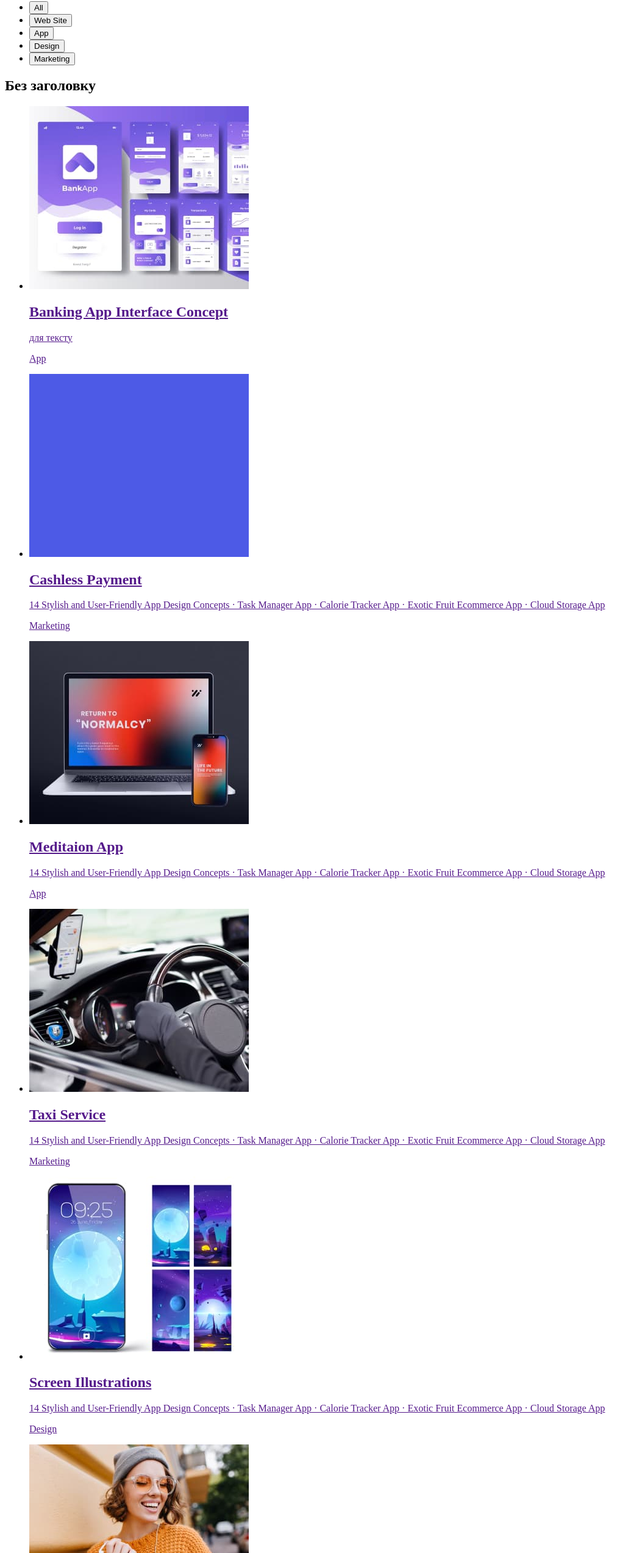
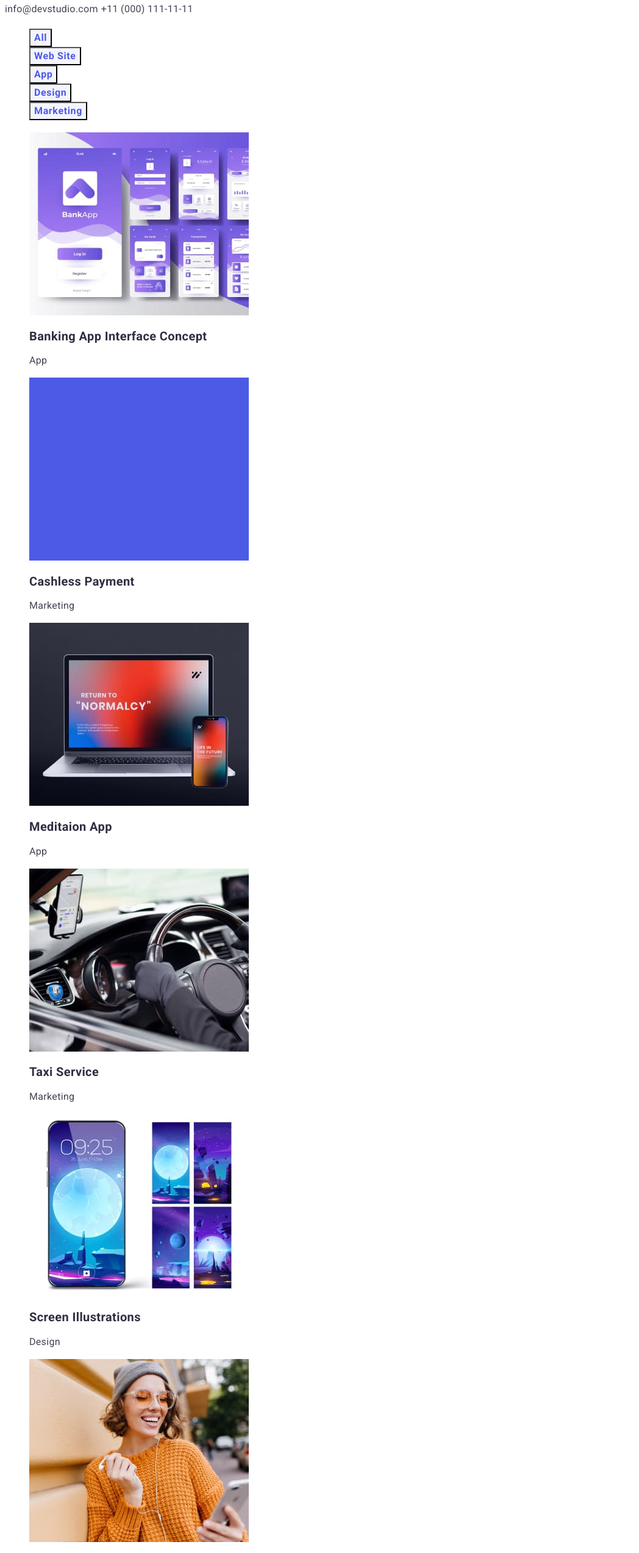
Before and after one commit to Sergiy-dp/goit-markup-hw-02, a plain HTML site: page portfolio.html in a window 1280 px wide. Shown: the part 144-2690 px from the top of the page at 61% size, without its empty margins (0-1048 px from the left). Drawn offline with Linux system fonts and the light colour scheme.

Commit message:
Update portfolio.html

```diff
--- a/portfolio.html
+++ b/portfolio.html
@@ -5,132 +5,168 @@
     <meta http-equiv="X-UA-Compatible" content="IE=edge" />
     <meta name="viewport" content="width=device-width, initial-scale=1.0" />
     <title>WEB STUDIO</title>
+    <link rel="preconnect" href="https://fonts.googleapis.com" />
+    <link rel="preconnect" href="https://fonts.gstatic.com" crossorigin />
+    <link
+      href="https://fonts.googleapis.com/css2?family=Open+Sans:wght@400;600;700&family=Raleway:wght@800&family=Roboto:wght@400;500;700;900&display=swap"
+      rel="stylesheet"
+    />
+    <link rel="stylesheet" href="./css/styles.css" />
   </head>
   <body class="site-body">
     <!-- шапка сторінки -->
-    <header class="header-logo">
-      <a href="/"><span>WEB</span> STUDIO</a>
+    <header class="header">
+      <a class="header-logo link" href="/"
+        >Web<span class="header-word word">Studio</span></a
+      >
       <!-- навігація на інші сторінки -->
       <nav class="header-navigation">
-          <ul class="header-list">
-          <li class="header-item"><a class="header-link" href="">Studio</a></li>
-          <li class="header-item"><a class="header-link" href="/portfolio.html">Portfolio</a></li>
-          <li class="header-item"><a class="header-link" href="">Contacts</a></li>
+        <ul class="header-list list">
+          <li class="header-item">
+            <a class="header-link link" href="/index.html">Studio</a>
+          </li>
+          <li class="header-item">
+            <a class="header-link link" href="/portfolio.html">Portfolio</a>
+          </li>
+          <li class="header-item">
+            <a class="header-link link" href="">Contacts</a>
+          </li>
         </ul>
       </nav>
-         <!-- пошта,телефон -->
-      <a class="heade-mail" href="mailto:info@devstudio.com">info@devstudio.com</a>
-      <a class="header-tel" href="tel:+110001111111">+11 (000) 111-11-11</a>
+      <!-- пошта,телефон -->
+      <a class="header-mail link" href="mailto:info@devstudio.com"
+        >info@devstudio.com</a
+      >
+      <a class="header-tel link" href="tel:+110001111111"
+        >+11 (000) 111-11-11</a
+      >
     </header>
     <main>
-        <section>
-         <!-- Фыльтр -->
-      <ul>
-        <li><button type="button">All</button></li>
-        <li><button type="button">Web Site</button></li>
-        <li><button type="button">App</button></li>
-        <li><button type="button">Design</button></li>
-        <li><button type="button">Marketing</button></li>
-      </ul>
-      <!-- Секція без заголовку -->
-     <h1>Без заголовку</h1>
-        <ul>
-          <li>
-            <a href="">
-             <img width="360" src="./images/Card_Content1.jpg" alt="pages of the phone screen" />
-             <h2>Banking App Interface Concept</h2>
-             <p>для тексту</p>
-             <p>App</p>
+      <section class="about">
+        <!-- Фільтр -->
+        <ul class="about-list list">
+          <li class="about-item">
+            <button class="about-btn" type="button">All</button>
+          </li>
+          <li class="about-item">
+            <button class="about-btn" type="button">Web Site</button>
+          </li>
+          <li class="about-item">
+            <button class="about-btn" type="button">App</button>
+          </li>
+          <li class="about-item">
+            <button class="about-btn" type="button">Design</button>
+          </li>
+          <li class="about-item">
+            <button class="about-btn" type="button">Marketing</button>
+          </li>
+        </ul>
+        <!-- Секція без заголовку -->
+        <h1 class="page visually-hidden">Без заголовку</h1>
+        <ul class="page-list list">
+          <li class="page-item">
+            <a class="page-link link" href="">
+              <img
+                width="360"
+                src="./images/Card_Content1.jpg"
+                alt="pages of the phone screen"
+              />
+              <h2 class="page-title">Banking App Interface Concept</h2>
+              <p class="page-after-text">App</p>
             </a>
           </li>
-          <li>
-            <a href="">
-             <img width="360" src="./images/Card_Content2.jpg" alt="purple square" />
-             <h2>Cashless Payment</h2>
-             <p>
-             14 Stylish and User-Friendly App Design Concepts · Task Manager App · Calorie Tracker App · Exotic Fruit Ecommerce App · Cloud Storage App
-             </p>
-             <p>Marketing</p>
+          <li class="page-item">
+            <a class="page-link link" href="">
+              <img
+                width="360"
+                src="./images/Card_Content2.jpg"
+                alt="purple square"
+              />
+              <h2 class="page-title">Cashless Payment</h2>
+              <p class="page-after-text">Marketing</p>
             </a>
           </li>
-          <li>
-            <a href="">
-             <img width="360" src="./images/Card_Content3.jpg" alt="laptop phone" />
-             <h2>Meditaion App</h2>
-             <p>
-             14 Stylish and User-Friendly App Design Concepts · Task Manager App · Calorie Tracker App · Exotic Fruit Ecommerce App · Cloud Storage App
-             </p>
-             <p>App</p>
+          <li class="page-item">
+            <a class="page-link link" href="">
+              <img
+                width="360"
+                src="./images/Card_Content3.jpg"
+                alt="laptop phone"
+              />
+              <h2 class="page-title">Meditaion App</h2>
+              <p class="page-after-text">App</p>
             </a>
           </li>
-          <li>
-            <a href="">
-             <img width="360" src="./images/Card_Content4.jpg" alt="car rudder" />
-             <h2>Taxi Service</h2>
-             <p>
-             14 Stylish and User-Friendly App Design Concepts · Task Manager App · Calorie Tracker App · Exotic Fruit Ecommerce App · Cloud Storage App
-             </p>
-             <p>Marketing</p>
+          <li class="page-item">
+            <a class="page-link link" href="">
+              <img
+                width="360"
+                src="./images/Card_Content4.jpg"
+                alt="car rudder"
+              />
+              <h2 class="page-title">Taxi Service</h2>
+              <p class="page-after-text">Marketing</p>
             </a>
           </li>
-          <li>
-            <a href="">
-             <img width="360" src="./images/Card_Content5.jpg" alt="multiple phone screens" />
-             <h2>Screen Illustrations</h2>
-             <p>
-             14 Stylish and User-Friendly App Design Concepts · Task Manager App · Calorie Tracker App · Exotic Fruit Ecommerce App · Cloud Storage App
-             </p>
-             <p>Design</p>
+          <li class="page-item">
+            <a class="page-link link" href="">
+              <img
+                width="360"
+                src="./images/Card_Content5.jpg"
+                alt="multiple phone screens"
+              />
+              <h2 class="page-title">Screen Illustrations</h2>
+              <p class="page-after-text">Design</p>
             </a>
           </li>
-          <li>
-            <a href="">
-             <img width="360" src="./images/Card_Content6.jpg" alt="girl in an orange sweater" />
-             <h2>Online Courses</h2>
-             <p>
-             14 Stylish and User-Friendly App Design Concepts · Task Manager App · Calorie Tracker App · Exotic Fruit Ecommerce App · Cloud Storage App
-             </p>
-             <p>Marketing</p>
+          <li class="page-item">
+            <a class="page-link link" href="">
+              <img
+                width="360"
+                src="./images/Card_Content6.jpg"
+                alt="girl in an orange sweater"
+              />
+              <h2 class="page-title">Online Courses</h2>
+              <p class="page-after-text">Marketing</p>
             </a>
           </li>
-          <li>
-            <a href="">
-             <img width="360" src="./images/Card_Content7.jpg" alt="purple square" />
-             <h2>Instagram Stories Concept</h2>
-             <p>
-             14 Stylish and User-Friendly App Design Concepts · Task Manager App · Calorie Tracker App · Exotic Fruit Ecommerce App · Cloud Storage App
-             </p>
-             <p>Design</p>
+          <li class="page-item">
+            <a class="page-link link" href="">
+              <img
+                width="360"
+                src="./images/Card_Content7.jpg"
+                alt="purple square"
+              />
+              <h2 class="page-title">Instagram Stories Concept</h2>
+              <p class="page-after-text">Design</p>
             </a>
           </li>
-          <li>
-            <a href="">
-             <img width="360" src="./images/Card_Content8.jpg" alt="blonde" />
-             <h2>Organic Food</h2>
-             <p>
-             14 Stylish and User-Friendly App Design Concepts · Task Manager App · Calorie Tracker App · Exotic Fruit Ecommerce App · Cloud Storage App
-             </p>
-             <p>Web Site</p>
+          <li class="page-item">
+            <a class="page-link link" href="">
+              <img width="360" src="./images/Card_Content8.jpg" alt="blonde" />
+              <h2 class="page-title">Organic Food</h2>
+              <p class="page-after-text">Web Site</p>
             </a>
           </li>
-          <li>
-            <a href="">
-             <img width="360" src="./images/Card_Content9.jpg" alt="woman with a bag" />
-             <h2>Fresh Coffee</h2>
-             <p>
-             14 Stylish and User-Friendly App Design Concepts · Task Manager App · Calorie Tracker App · Exotic Fruit Ecommerce App · Cloud Storage App
-             </p>
-             <p>Web Site</p>
+          <li class="page-item">
+            <a class="page-link link" href="">
+              <img
+                width="360"
+                src="./images/Card_Content9.jpg"
+                alt="woman with a bag"
+              />
+              <h2 class="page-title">Fresh Coffee</h2>
+              <p class="page-after-text">Web Site</p>
             </a>
           </li>
-
         </ul>
       </section>
-
     </main>
-    <footer>
-      <a href="/">WEB STUDIO</a>
-      <p>
+    <footer class="footer">
+      <a class="footer-logo link" href=""
+        >WEB<span class="footer-word">STUDIO</span></a
+      >
+      <p class="footer-text">
         Increase the flow of customers and sales for your business with digital
         marketing & growth solutions.
       </p>
```
